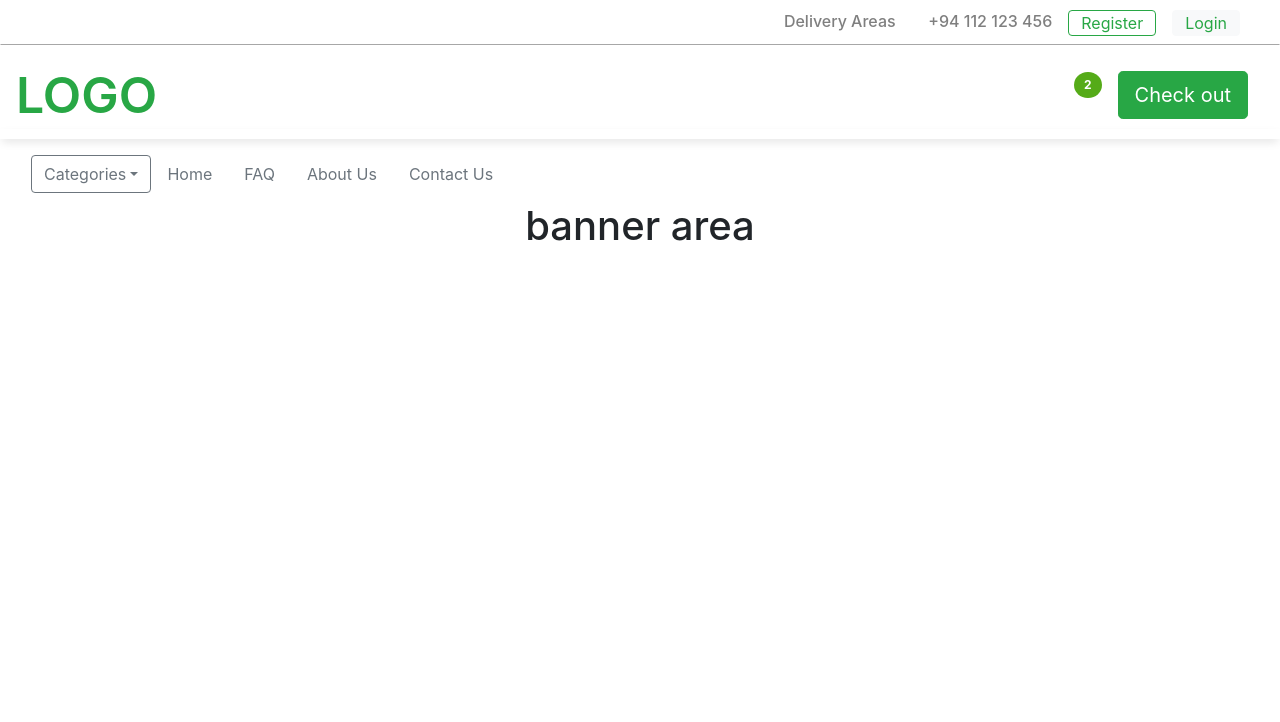
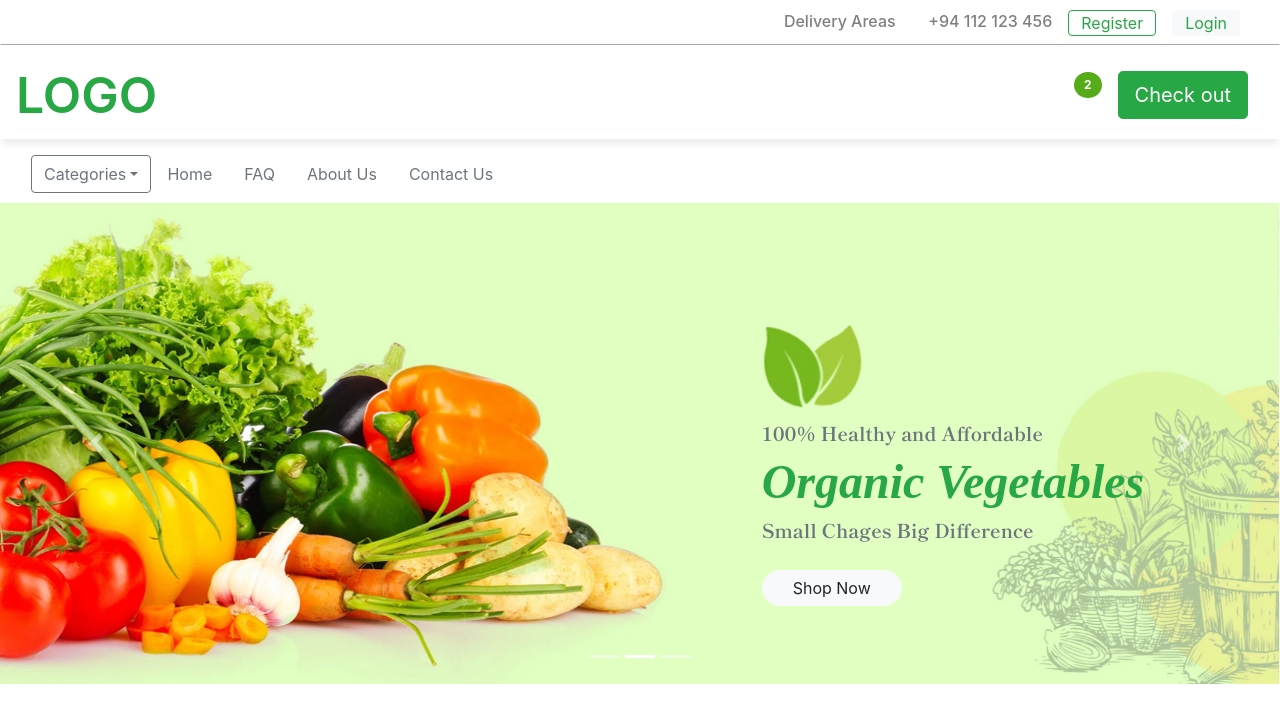
Before and after one commit to JeewanthaLahiru/online-grocery-app-with-react, a React (Create React App) app in the folder shopping-cart/: page / in a window 1280 px wide. Shown: the top 722 px of the page. Built offline with nearby package versions, Linux system fonts and the light colour scheme; a web font is replaced by a local one.

Commit message:
added carousel as banner and align banner item text to left

```diff
--- a/shopping-cart/src/components/homePage/bannerArea/BannerArea.tsx
+++ b/shopping-cart/src/components/homePage/bannerArea/BannerArea.tsx
@@ -6,7 +6,20 @@ import BannerContent from "./BannerContent";
 const BannerArea:React.FC = () => {
     return (
         <Container fluid={true} className="banner-area m-0 p-0" >
-            <h1>banner area</h1>
+            <Carousel>
+                <Carousel.Item interval={4000}>
+                    <BannerImage/>
+                    <BannerContent/>
+                </Carousel.Item>
+                <Carousel.Item interval={4000}>
+                    <BannerImage/>
+                    <BannerContent/>
+                </Carousel.Item>
+                <Carousel.Item interval={4000}>
+                    <BannerImage/>
+                    <BannerContent/>
+                </Carousel.Item>
+            </Carousel>
 
         </Container>
     )
--- a/shopping-cart/src/components/homePage/bannerArea/BannerContent.tsx
+++ b/shopping-cart/src/components/homePage/bannerArea/BannerContent.tsx
@@ -10,10 +10,10 @@ const BannerContent:React.FC = () => {
                     <Container fluid={true} className="logo-container m-0 p-0" >
                         <img src={leaves_logo} alt="leaves logo" />
                     </Container>
-                    <h4 className="text-secondary">100% Healthy and Affordable</h4>
-                    <h1 className="text-success" >Organic Vegetables</h1>
-                    <h4 className="text-secondary">Small Chages Big Difference</h4>
-                    <Button variant="light" >Shop Now</Button>
+                    <h4 className="text-secondary text-left">100% Healthy and Affordable</h4>
+                    <h1 className="text-success text-left" >Organic Vegetables</h1>
+                    <h4 className="text-secondary text-left">Small Chages Big Difference</h4>
+                    <Button variant="light" className="float-left" >Shop Now</Button>
                 </Col>
             </Row>
         </Container>
```
